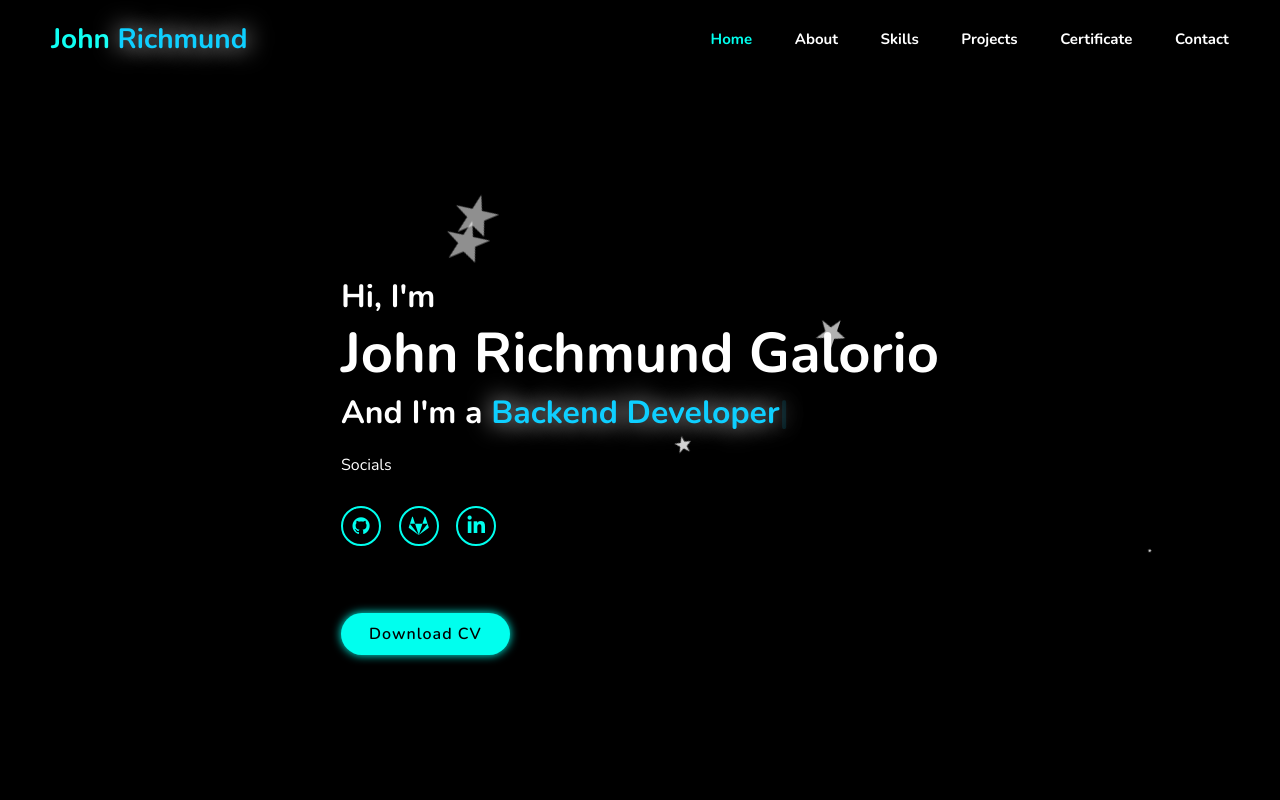
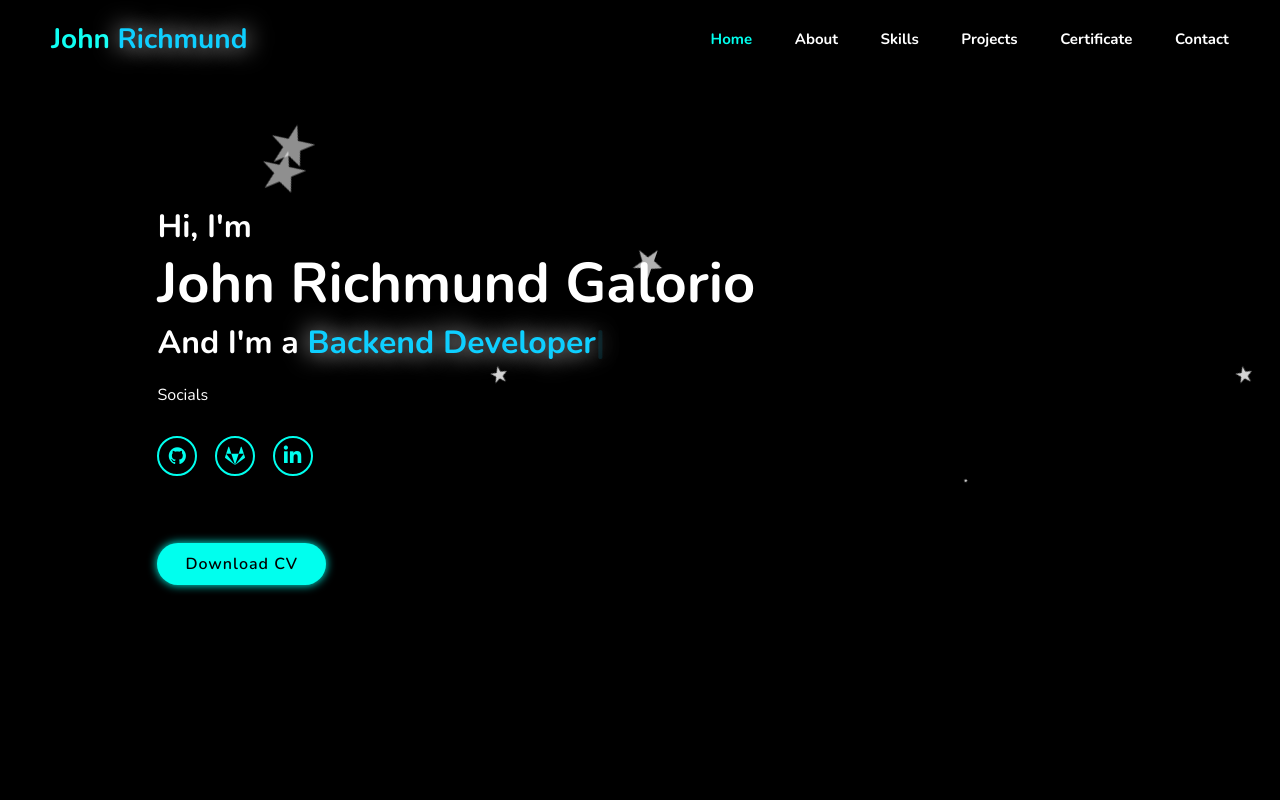
Before and after one commit to iamcamzy/e-portfolio, a plain HTML site: page index.html in a window 1280 px wide. Shown: the top 800 px of the page. Drawn offline with nearby package versions, Linux system fonts and the light colour scheme.

Commit message:
Home adjustment

```diff
--- a/style.css
+++ b/style.css
@@ -89,8 +89,9 @@ section {
 
 .home {
     display: flex;
-    justify-content: center;
-    align-items: center;
+    justify-content: left;
+    align-items: right;
+    margin:55px;
     /* background: url(./proj_img/wp2747970-black-4k-wallpapers.jpg); */
 }
 
```
